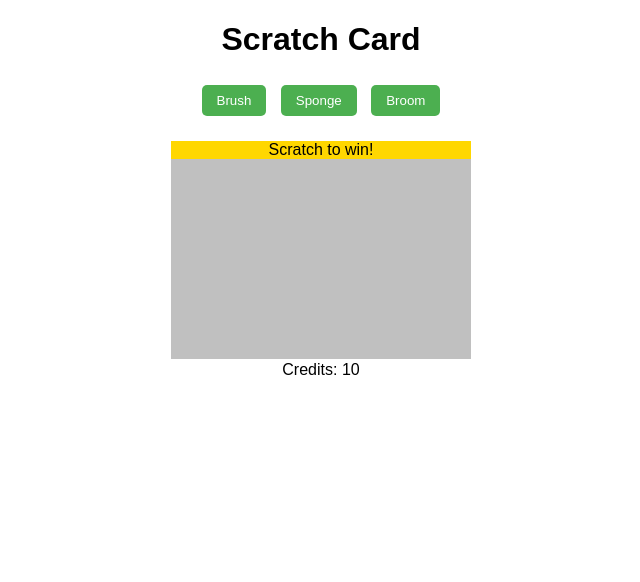
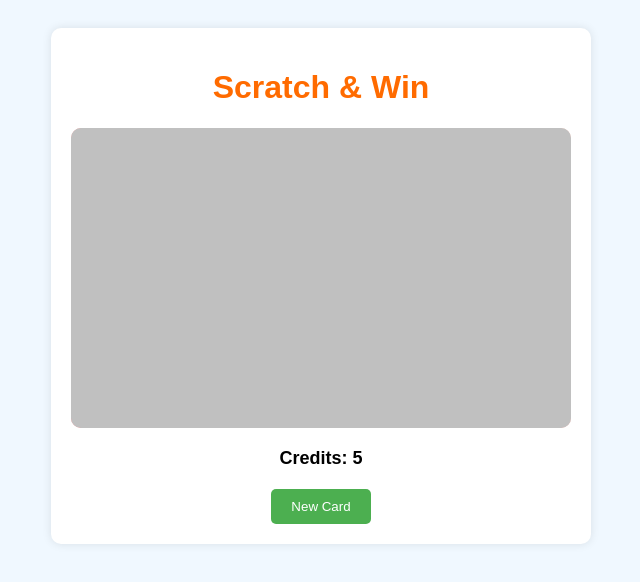
Before and after one commit to NMMW188/MysteryWin, a plain HTML site: page index.html in a window 1280 px wide. Shown: the whole page, without its empty margins (319-959 px from the left). Drawn offline with Linux system fonts and the light colour scheme.

Commit message:
Update index.html

```diff
--- a/index.html
+++ b/index.html
@@ -1,74 +1,199 @@
 <!DOCTYPE html>
 <html>
 <head>
-    <title>Simple Scratch Card</title>
+    <title>Scratch Card - 50% to Win</title>
     <style>
-        body { text-align: center; font-family: Arial; }
-        #scratch-card {
-            width: 300px;
-            height: 200px;
+        body {
+            font-family: Arial, sans-serif;
+            text-align: center;
+            background: #f0f8ff;
+            padding: 20px;
+        }
+        .game-container {
+            max-width: 500px;
+            margin: 0 auto;
+            background: white;
+            padding: 20px;
+            border-radius: 10px;
+            box-shadow: 0 0 10px rgba(0,0,0,0.1);
+        }
+        h1 {
+            color: #ff6b00;
+        }
+        .scratch-area {
+            width: 100%;
+            height: 300px;
             margin: 20px auto;
-            background: gold;
             position: relative;
+            background: linear-gradient(45deg, #ff9a9e, #fad0c4);
+            border-radius: 10px;
+            overflow: hidden;
         }
-        #scratch-area {
+        #result {
+            position: absolute;
+            top: 50%;
+            left: 50%;
+            transform: translate(-50%, -50%);
+            font-size: 24px;
+            font-weight: bold;
+            color: #d35400;
+            text-shadow: 1px 1px 3px white;
+            opacity: 0;
+            transition: opacity 0.5s;
+            pointer-events: none;
+            width: 80%;
+            text-align: center;
+        }
+        #scratch-canvas {
+            position: absolute;
+            top: 0;
+            left: 0;
             width: 100%;
             height: 100%;
-            background: silver;
-            cursor: crosshair;
+            cursor: pointer;
         }
-        .tool-btn {
-            padding: 8px 15px;
-            margin: 5px;
+        .credits {
+            font-size: 18px;
+            font-weight: bold;
+            margin-top: 20px;
+        }
+        button {
+            padding: 10px 20px;
             background: #4CAF50;
             color: white;
             border: none;
             border-radius: 5px;
+            margin-top: 20px;
+            cursor: pointer;
         }
     </style>
 </head>
 <body>
-    <h1>Scratch Card</h1>
+    <div class="game-container">
+        <h1>Scratch & Win</h1>
 
-    <div>
-        <button class="tool-btn">Brush</button>
-        <button class="tool-btn">Sponge</button>
-        <button class="tool-btn">Broom</button>
+        <div class="scratch-area">
+            <div id="result">You won 10 credits!</div>
+            <canvas id="scratch-canvas"></canvas>
+        </div>
+
+        <div class="credits">Credits: 5</div>
+        <button id="reset-btn">New Card</button>
     </div>
 
-    <div id="scratch-card">
-        <div id="result">Scratch to win!</div>
-        <div id="scratch-area"></div>
-    </div>
-
-    <p>Credits: 10</p>
-
     <script>
-        const scratchArea = document.getElementById('scratch-area');
+        // Initialize canvas
+        const canvas = document.getElementById('scratch-canvas');
+        const ctx = canvas.getContext('2d');
+        const result = document.getElementById('result');
+        const resetBtn = document.getElementById('reset-btn');
         let isScratching = false;
 
-        scratchArea.addEventListener('mousedown', () => isScratching = true);
-        scratchArea.addEventListener('mouseup', () => isScratching = false);
+        // Set canvas size
+        function initCanvas() {
+            const container = document.querySelector('.scratch-area');
+            canvas.width = container.offsetWidth;
+            canvas.height = container.offsetHeight;
 
-        scratchArea.addEventListener('mousemove', (e) => {
-            if (isScratching) {
-                const circle = document.createElement('div');
-                circle.style.position = 'absolute';
-                circle.style.left = (e.clientX - scratchArea.getBoundingClientRect().left - 15) + 'px';
-                circle.style.top = (e.clientY - scratchArea.getBoundingClientRect().top - 15) + 'px';
-                circle.style.width = '30px';
-                circle.style.height = '30px';
-                circle.style.backgroundColor = 'transparent';
-                circle.style.borderRadius = '50%';
-                circle.style.pointerEvents = 'none';
-                scratchArea.appendChild(circle);
+            // Create silver scratch surface
+            ctx.fillStyle = '#c0c0c0';
+            ctx.fillRect(0, 0, canvas.width, canvas.height);
 
-                // Check if enough is scratched
-                if (Math.random() > 0.7) {
-                    document.getElementById('result').textContent = "You won!";
+            // This makes scratching create transparency
+            ctx.globalCompositeOperation = 'destination-out';
+
+            // Set line properties for smooth scratching
+            ctx.lineWidth = 25;
+            ctx.lineCap = 'round';
+            ctx.lineJoin = 'round';
+
+            // Hide result initially
+            result.style.opacity = '0';
+            canvas.style.pointerEvents = 'auto';
+        }
+
+        // Event listeners
+        canvas.addEventListener('mousedown', startScratch);
+        canvas.addEventListener('mousemove', scratch);
+        canvas.addEventListener('mouseup', endScratch);
+        canvas.addEventListener('mouseleave', endScratch);
+
+        // Touch support for mobile
+        canvas.addEventListener('touchstart', handleTouch);
+        canvas.addEventListener('touchmove', handleTouch);
+        canvas.addEventListener('touchend', endScratch);
+
+        function startScratch(e) {
+            isScratching = true;
+            const pos = getPosition(e);
+            ctx.beginPath();
+            ctx.moveTo(pos.x, pos.y);
+            e.preventDefault();
+        }
+
+        function scratch(e) {
+            if (!isScratching) return;
+
+            const pos = getPosition(e);
+            ctx.lineTo(pos.x, pos.y);
+            ctx.stroke();
+
+            checkCompletion();
+            e.preventDefault();
+        }
+
+        function handleTouch(e) {
+            const touch = e.touches[0];
+            const mouseEvent = new MouseEvent(
+                e.type === 'touchstart' ? 'mousedown' : 'mousemove',
+                {
+                    clientX: touch.clientX,
+                    clientY: touch.clientY
+                }
+            );
+            canvas.dispatchEvent(mouseEvent);
+            e.preventDefault();
+        }
+
+        function endScratch() {
+            isScratching = false;
+        }
+
+        function getPosition(e) {
+            const rect = canvas.getBoundingClientRect();
+            return {
+                x: (e.clientX || e.touches[0].clientX) - rect.left,
+                y: (e.clientY || e.touches[0].clientY) - rect.top
+            };
+        }
+
+        function checkCompletion() {
+            // Check every 10th pixel for performance
+            const step = 10;
+            let transparentCount = 0;
+            const totalPixels = (canvas.width/step) * (canvas.height/step);
+
+            for (let x = 0; x < canvas.width; x += step) {
+                for (let y = 0; y < canvas.height; y += step) {
+                    const pixel = ctx.getImageData(x, y, 1, 1).data;
+                    if (pixel[3] === 0) transparentCount++;
                 }
             }
-        });
+
+            const percentScratched = (transparentCount / totalPixels) * 100;
+
+            // Reveal if 50% scratched
+            if (percentScratched > 50 && result.style.opacity !== '1') {
+                result.style.opacity = '1';
+                canvas.style.pointerEvents = 'none';
+            }
+        }
+
+        resetBtn.addEventListener('click', initCanvas);
+
+        // Initialize on load
+        window.addEventListener('load', initCanvas);
+        window.addEventListener('resize', initCanvas);
     </script>
 </body>
 </html>
```
